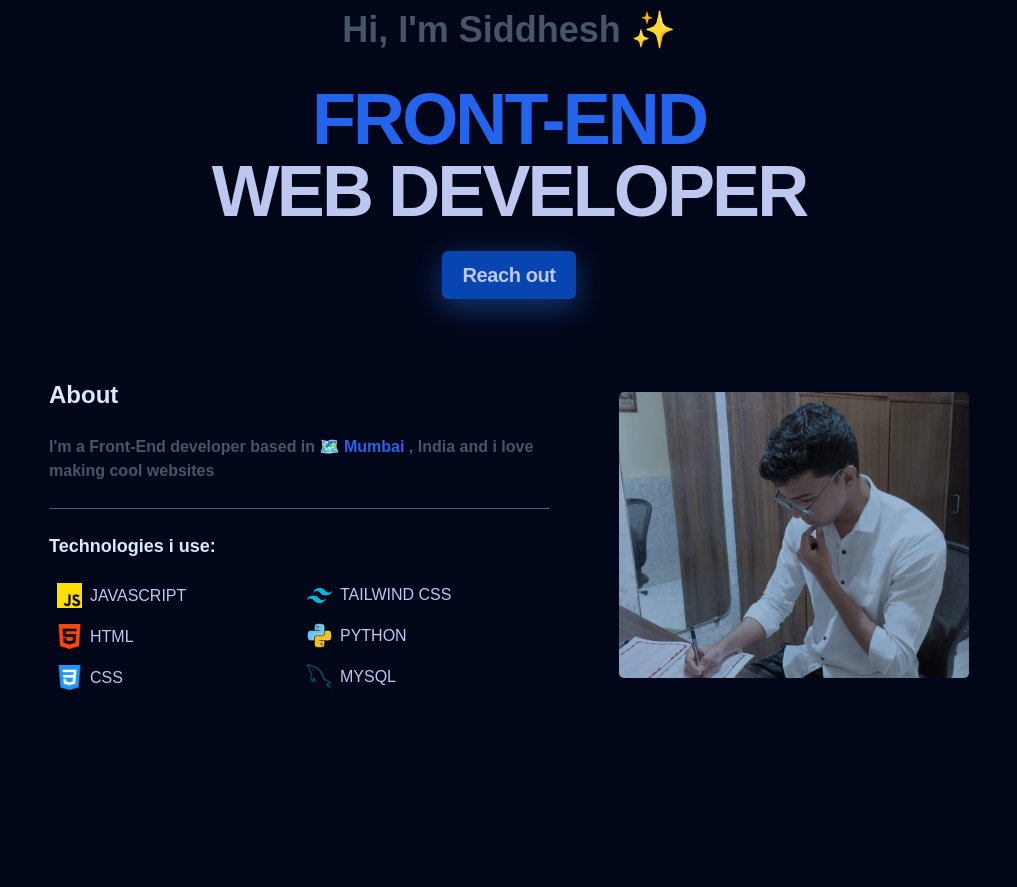
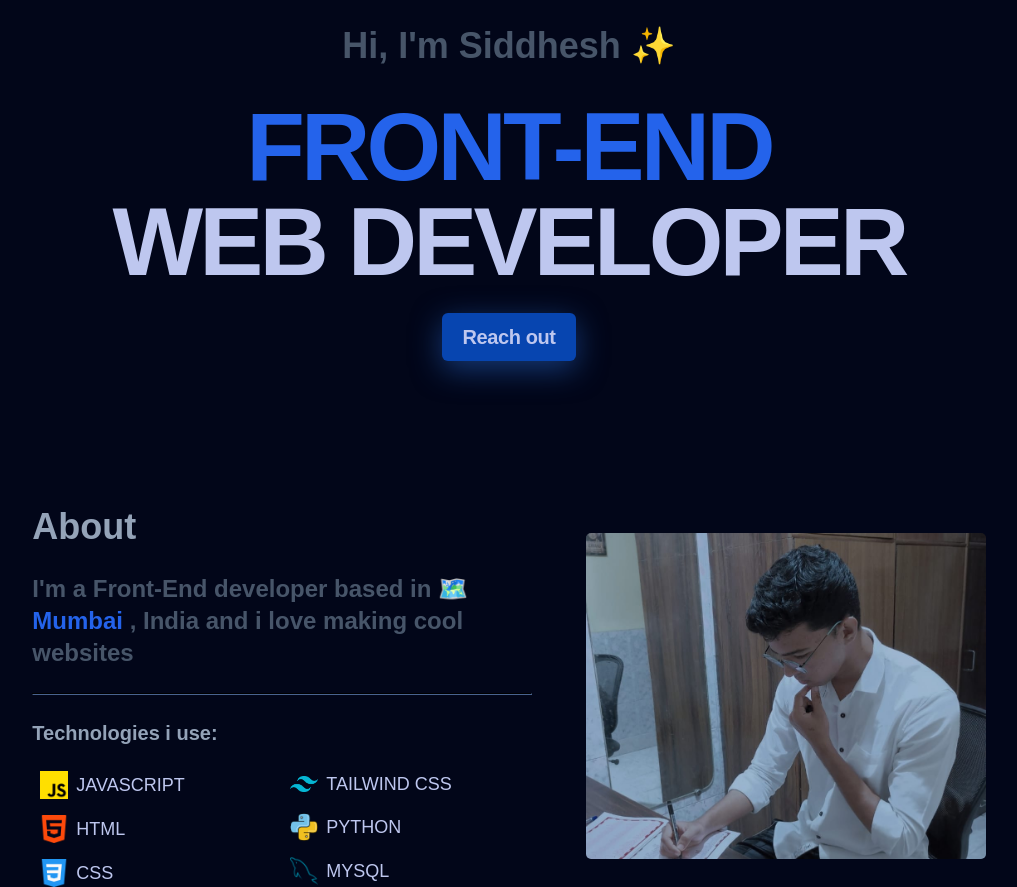
Before and after one commit to Slayer-X164/portfolio, a website built with Vite: page index.html in a window 1280 px wide. Shown: the part 331-1218 px from the top of the page, without its empty margins (131-1148 px from the left). Before the commit the page ends 1021 px from the top, so only its background shows below. Built offline with nearby package versions, Linux system fonts and the light colour scheme; a web font is replaced by a local one.

Commit message:
about section complete

```diff
--- a/index.html
+++ b/index.html
@@ -74,7 +74,8 @@
         <h1 class="hero__title"><strong>Front-End </strong><br>Web Developer</h1>
         <a href="#" class="hero__btn btn">Reach out</a>
       </section>
-      <section class="about container section">
+
+      <section id="about" class="about container section">
         <div class="about__content">
           <h2 class="about__title">About</h2>
           <p class="about__desc">I'm a Front-End developer based in 🗺️ <strong>Mumbai </strong>, India and i love making cool websites</p>
--- a/styles/components/about.css
+++ b/styles/components/about.css
@@ -10,7 +10,7 @@
     gap: 1rem;
 }
 .about__title{
-    color: var(--clr-blue100);
+    color: var(--clr-slate400);
 }
 .about__desc{
     font-size: var(--size-sm);
@@ -23,7 +23,7 @@
 }
 .about__subtitle{
     font-size: var(--size-lg);
-    color: var(--clr-blue100);
+    color: var(--clr-slate400);
 }
 .about__ul{
     display: flex;
@@ -52,7 +52,7 @@
 
 }
 .about__pfp{
-    width: 450px;
+    width: 28rem;
     border-radius: 5px;
 }
 /* XS */
@@ -63,8 +63,11 @@
     .about__content{
         gap: 1.5rem;
     }
+    .about__title{
+        font-size: var(--size-3xl);
+    }
     .about__desc{
-        font-size: var(--size-sm);
+        font-size: var(--size-lg);
         max-width: 500px;
         color: var(--clr-slate600);
         font-weight: 600;
@@ -74,16 +77,9 @@
     }
     .about__subtitle{
         font-size: var(--size-lg);
-        color: var(--clr-blue100);
+
     }
-    .about__ul{
-        display: flex;
-        flex-direction: column;
-        gap: 1em;
-        list-style-type: none;
-        padding-left: 0.5rem;
-        flex: 1;
-    }
+
     .about__ul li img{
         width: 25px;
     }
@@ -93,7 +89,7 @@
         gap: 0.5rem;
     }
     .about__list{
-        font-size: var(--size-sm);
+        font-size: var(--size-base);
         font-weight: 500;
 
     }
@@ -123,13 +119,72 @@
         width: 350px;
         border-radius: 5px;
     }
+    .about__content{
+        gap: 1.5rem;
+    }
+    .about__title{
+        font-size: var(--size-4xl);
+    }
+    .about__desc{
+        font-size: var(--size-xl);
+        max-width: 500px;
+        color: var(--clr-slate600);
+        font-weight: 600;
+    }
+    .about__subtitle{
+        font-size: var(--size-xl);
+
+    }
+
+    .about__ul li img{
+        width: 28px;
+    }
+
+    .about__list{
+        font-size: var(--size-lg);
+        font-weight: 500;
+
+    }
+
+
 }
 
 /* xl */
 @media (min-width:1028px) {
+    .about{
+        display: flex;
+        flex-direction: row;
+        justify-content: space-evenly;
+        align-items: center;
+    }
+    .about__pfp{
+        width: 400px;
+        border-radius: 5px;
+    }
+    .about__content{
+        gap: 1.5rem;
+    }
+    .about__title{
+        font-size: var(--size-4xl);
+    }
+    .about__desc{
+        font-size: var(--size-2xl);
+        max-width: 500px;
+        color: var(--clr-slate600);
+        font-weight: 600;
+    }
+    .about__subtitle{
+        font-size: var(--size-xl);
 
+    }
+
+    .about__ul li img{
+        width: 28px;
+    }
+
+    .about__list{
+        font-size: var(--size-lg);
+        font-weight: 500;
+
+    }
 }
-/* 2xl */
-/* @media (min-width:1536px) {
-
-} */
--- a/styles/components/hero.css
+++ b/styles/components/hero.css
@@ -5,7 +5,8 @@
     align-items: center;
     flex-direction: column;
     gap: 1rem;
-    margin-top: 2rem;
+    margin-top: 3rem;
+    padding-bottom: 4rem;
 }
 .hero__img{
 
@@ -37,10 +38,10 @@
         height: 8rem;
     }
     .hero__subtitle{
-        font-size: var(--size-xl);
+        font-size: var(--size-2xl);
     }
     .hero__title{
-        font-size: var(--size-5xl);
+        font-size: var(--size-6xl);
 
     }
 }
@@ -75,7 +76,7 @@
         font-size: var(--size-4xl);
     }
     .hero__title{
-        font-size: var(--size-7xl);
+        font-size: var(--size-8xl);
 
     }
     .hero__btn{
--- a/styles/components/mobile-nav.css
+++ b/styles/components/mobile-nav.css
@@ -22,7 +22,7 @@
     gap: 1rem;
 }
 .mobile-nav__link{
-    font-size: var(--size-sm);
+    font-size: var(--size-2xl);
     text-decoration: none;
     font-weight: 600;
     /* border: 1px solid green; */
@@ -38,8 +38,8 @@
     padding-right: 1.5rem;
 }
 .mobile-nav__sun{
-    width: var(--size-xl);
-    height: var(--size-xl);
+    width: var(--size-2xl);
+    height: var(--size-2xl);
     color: var(--clr-slate600);
 }
 .mobile-nav__btn{
```
